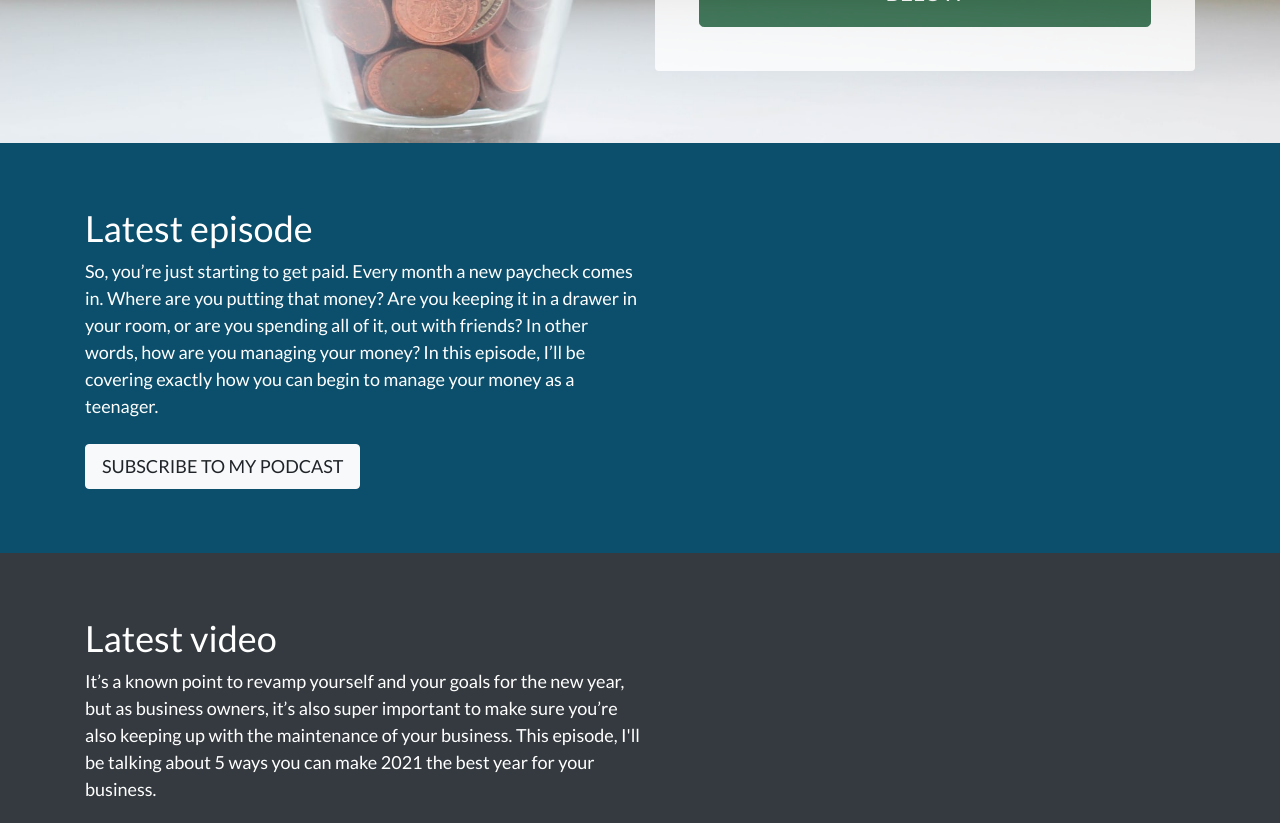
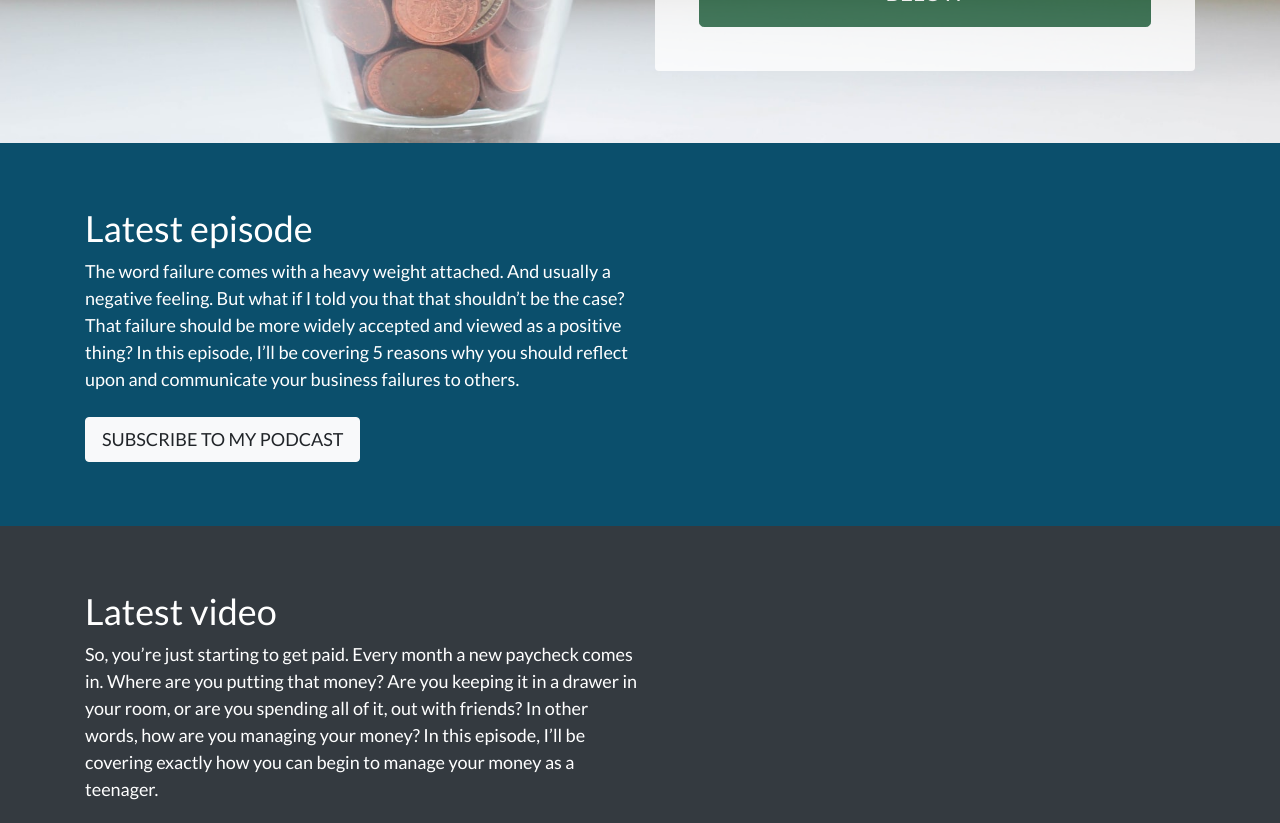
Before and after one commit to tslevy/mm4t-site, a Jekyll site: the page built from index.md, in a window 1280 px wide and 900 px high, scrolled down 728 px, cut to the strip 0-823 px from the top of the window. Built offline with Jekyll 4.4.1, drawn with Linux system fonts in a browser that asks for light colours.

Commit message:
updated to ep 35 and video 34

```diff
--- a/index.md
+++ b/index.md
@@ -7,9 +7,9 @@ card-title: Money Moves for Teens Podcast
 card-body: I’m Talia, and I created this podcast because I think kids my age don’t get a good enough education on how to manage money. This is something we should be learning and talking about now so we’ll be better prepared for the future.
 card-button: Check out my latest episode below
 
-podcast-description: "So, you’re just starting to get paid. Every month a new paycheck comes in. Where are you putting that money? Are you keeping it in a drawer in your room, or are you spending all of it, out with friends? In other words, how are you managing your money? In this episode, I’ll be covering exactly how you can begin to manage your money as a teenager."
+podcast-description: "The word failure comes with a heavy weight attached. And usually a negative feeling. But what if I told you that that shouldn’t be the case? That failure should be more widely accepted and viewed as a positive thing? In this episode, I’ll be covering 5 reasons why you should reflect upon and communicate your business failures to others."
 
-youtube-description: "It’s a known point to revamp yourself and your goals for the new year, but as business owners, it’s also super important to make sure you’re also keeping up with the maintenance of your business. This episode, I'll be talking about 5 ways you can make 2021 the best year for your business."
+youtube-description: "So, you’re just starting to get paid. Every month a new paycheck comes in. Where are you putting that money? Are you keeping it in a drawer in your room, or are you spending all of it, out with friends? In other words, how are you managing your money? In this episode, I’ll be covering exactly how you can begin to manage your money as a teenager."
 
 who-heading: Who should listen
 
```
